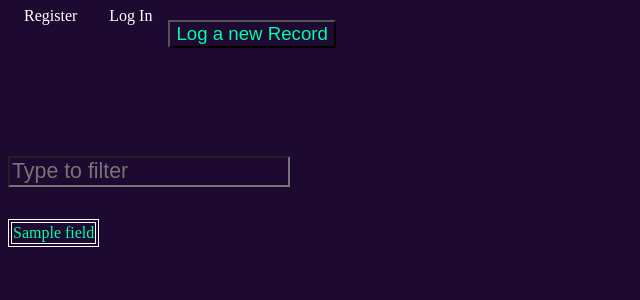
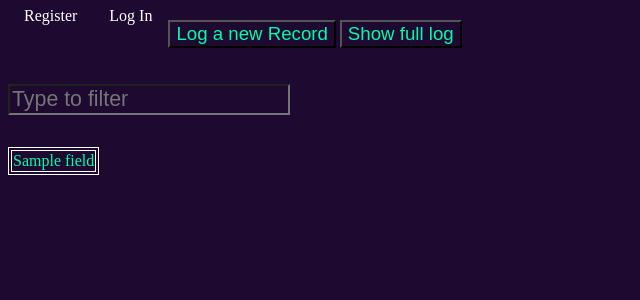
Before and after one commit to rjames711/Life_Scorer, a Flask app: template Life_Scorer/templates/log.html in a window 1280 px wide. Shown: the part 94-394 px from the top of the page, without its empty margins (0-640 px from the left). Run offline with Flask 2, Linux system fonts and the light colour scheme; the template is opened without the code that fills it: most values are stand-ins (such as "Sample title", 1, 10 or a date in 2020).

Commit message:
Made a function which will show a certain number of log entries which the show log link now defaults to with the number being 50. also in this partial page theres a link to the full log.

```diff
--- a/Life_Scorer/__init__.py
+++ b/Life_Scorer/__init__.py
@@ -71,6 +71,13 @@ def show_log():
     log.reverse() #So it shows latest record first
     return render_template('log.html', log=log)
 
+@app.route('/show_log/<int:num_posts>')
+@login_required
+def show_log_part(num_posts):
+    log = interface.get_log(get_user())
+    log.reverse() #So it shows latest record first
+    log = log[0:num_posts]
+    return render_template('log.html', log=log)
 
 @app.route('/index')
 def index():
--- a/Life_Scorer/templates/base.html
+++ b/Life_Scorer/templates/base.html
@@ -8,7 +8,7 @@
   <ul>
       <li><a href="{{ url_for('logout') }}">Log Out</a>
       <li><a href="{{ url_for('create_log') }}">Create Log</a>
-      <li><a href="{{ url_for('show_log') }}">Show Log</a>
+      <li><a href="{{ url_for('show_log_part',num_posts=50) }}">Show Log</a>
       <li><a href="{{ url_for('create_task') }}">Create Task</a>
       <li><a href="{{ url_for('edit_tasks') }}">Edit Tasks</a>
       <li><a href="{{ url_for('create_category') }}">Create Category</a>
--- a/Life_Scorer/templates/log.html
+++ b/Life_Scorer/templates/log.html
@@ -7,7 +7,10 @@
 {% block content %}
 <div>
 <a href="{{ url_for('create_log') }}"><button type="button" >Log a new Record</button></a>
-<br><br><br><br><br><br><br>
+{%if not request.path=="/show_log"%}
+<a href="{{ url_for('show_log') }}"><button type="button" >Show full log</button></a>
+{% endif %}
+<br><br><br>
 </div>
 <div class="inline">
 <input type="text" id="selection"
```
